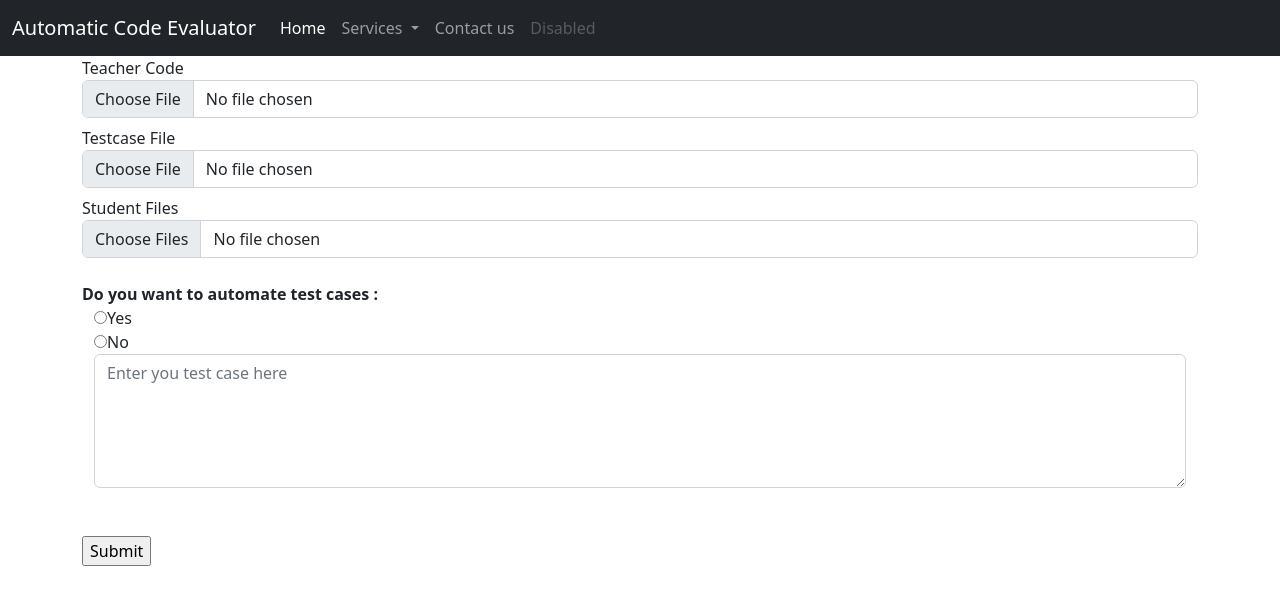
After one commit to himanshugoswamiii/Automatic-Code-Evaluation, a Django app: page /evaluate_code in a window 1280 px wide. The commit adds this page. Shown: the top 605 px of the page. Run offline with Django 4.2, Linux system fonts and the light colour scheme; some libraries are stand-ins or nearby versions.

Commit message:
Partially Completed Evaluate page

```diff
--- a/Automatic_Code_Evaluation/application/urls.py
+++ b/Automatic_Code_Evaluation/application/urls.py
@@ -8,6 +8,7 @@ urlpatterns = [
     path('evaluator', evaluator.executor),
     path('contact/', evaluator.contact),
     path('evaluate',evaluator.executor),
+    path('evaluate_code',views.evaluate_code),
     path("submitcode/", views.submit_code,name='upload'),
     path("submitcode/upload", views.submit_code,name='upload'),
     path('testing/',evaluator.form)
--- a/Automatic_Code_Evaluation/application/views.py
+++ b/Automatic_Code_Evaluation/application/views.py
@@ -50,3 +50,7 @@ def show_file(request):
         }
 
     return render(request, 'view.html', context)
+
+def evaluate_code(request):
+
+    return render(request,'evaluate_code.html')
--- /dev/null
+++ b/Automatic_Code_Evaluation/static/mine.js
@@ -0,0 +1,32 @@
+// Function for toggle div
+function toggle(){
+    var x=document.getElementById("mycode") // Element ID of the element we want to toggle
+    if(x.style.display === "none"){
+        x.style.display = "block";
+    }
+    else{
+        x.style.display = "none";
+    }
+}
+
+// Function to change div
+function show(x){
+    if(x==1){
+        document.getElementById("mycode").style.display="block";
+    }
+    else{
+        document.getElementById("mycode").style.display="none";
+    }
+}
+
+// Add textboxes on click
+function add(type) {
+
+    //Create an input type dynamically.
+    var element = document.createElement("textarea"); // input for : input element
+    var text = document.getElementById("mycode");
+
+    //Append the element in page (in span).
+    text.appendChild(element);
+
+}
--- a/Automatic_Code_Evaluation/templates/base.html
+++ b/Automatic_Code_Evaluation/templates/base.html
@@ -24,7 +24,7 @@
                 Services
               </a>
               <ul class="dropdown-menu">
-                <li><a class="dropdown-item" href="/submitcode">Evaluate Code</a></li>
+                <li><a class="dropdown-item" href="/evaluate_code">Evaluate Code</a></li>
                 <li><a class="dropdown-item disabled" href="#">Feature 2</a></li>
                 <li><hr class="dropdown-divider"></li>
                 <li><a class="dropdown-item disabled" href="#">Feature 3</a></li>
@@ -44,5 +44,6 @@
     {% block body %}
     {% endblock body %}
     <script src="/static/js/bootstrap.bundle.min.js" integrity="sha384-A3rJD856KowSb7dwlZdYEkO39Gagi7vIsF0jrRAoQmDKKtQBHUuLZ9AsSv4jD4Xa" crossorigin="anonymous"></script>
+    <script src="/static/mine.js"></script>
   </body>
 </html>
--- /dev/null
+++ b/Automatic_Code_Evaluation/templates/evaluate_code.html
@@ -0,0 +1,58 @@
+{% extends 'base.html' %}
+
+{% block title %}Contact{% endblock title %}
+
+{% block body %}
+<div class="container py-6">
+    <form method="POST" enctype="multipart/form-data" action="/evaluate">
+        {% csrf_token %}
+
+            <div>
+                <label>Teacher Code</label>
+                <input type="file" name="teachercode" class="form-control">
+            </div>
+
+            <div class="mt-2">
+            <label>Testcase File</label>
+            <input type="file" name="testcase" class="form-control">
+            </div>
+
+            <div class="mt-2">
+                <label>Student Files</label>
+                <input type="file" name="student" class="form-control" multiple>
+            </div>
+
+
+            <div class="form-group mt-4">
+                <b><label>Do you want to automate test cases :</label></b>
+
+                <div class="container">
+                    <div class="radio">
+                    <label><input type="radio" name="optradio" onclick=show(1)>Yes</label>
+                    </div>
+                    <div class="radio">
+                    <label><input type="radio" name="optradio" onclick=show(0)>No</label>
+                    </div>
+                </div>
+
+                <!-- The code to toggle -->
+                <div class="container" id="mycode">
+                    <textarea class="form-control" rows="5" id="comment" placeholder="Enter you test case here"></textarea>
+                </div>
+            </div>
+
+            <!-- If you want to give button for add more test cases -->
+            <!-- <form>
+                <textarea class="="form-control" rows="5" placeholder="textarea" name="element" hidden> </textarea>
+                <input type="button" value="Click for More" onclick="add(document.forms[0].element.value)"/>
+            </form> -->
+
+
+        <br>
+        <br>
+        <input type="submit">
+    </form>
+</div>
+
+
+{% endblock body %}
--- a/Automatic_Code_Evaluation/templates/testing.html
+++ b/Automatic_Code_Evaluation/templates/testing.html
@@ -23,7 +23,5 @@
 
 </form>
 
-
-
 </body>
 </html>
```
Also changed, not shown: Automatic_Code_Evaluation/application/evaluate/evaluator.py (+13 -10 lines), Automatic_Code_Evaluation/application/testing/excel_writer.py (added, +43 -0 lines), Automatic_Code_Evaluation/README.md.
